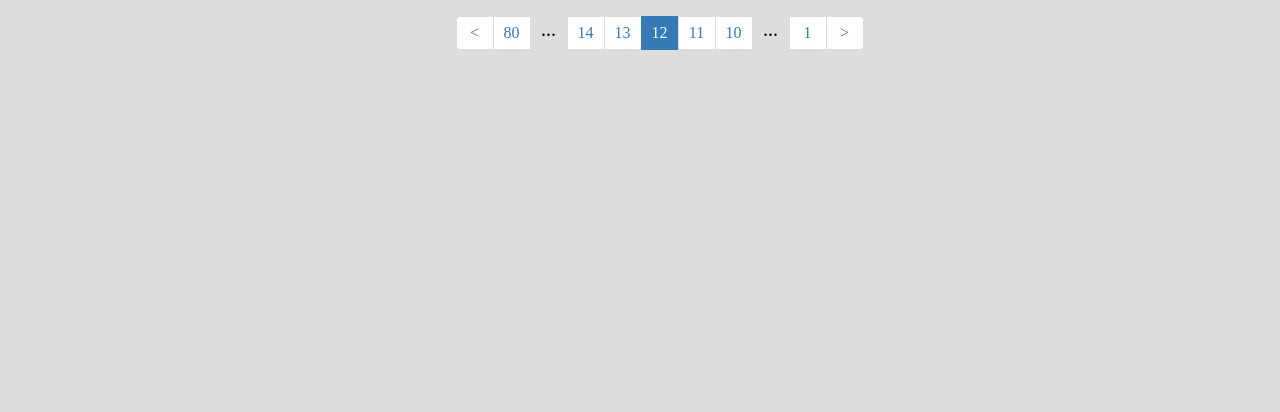
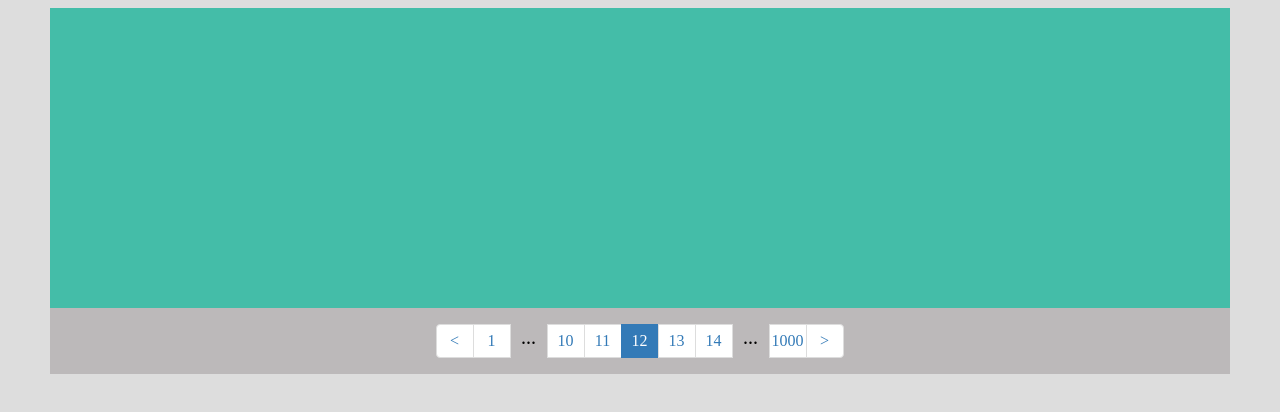
Before and after one commit to Mr-Badger/EathPaginator, a website: page app/index.html in a window 1280 px wide. Drawn offline with nearby package versions, Linux system fonts and the light colour scheme; files that its build step writes are made by us from their sources.

Commit message:
Minor css adjustments, added keyboard events. Renamed HasControls too controls.

```diff
--- a/app/index.html
+++ b/app/index.html
@@ -13,18 +13,21 @@
 </head>
 <body>
 	<div class="container">
-		<ul class="eathPaginator" id="eathPaginator"></ul>
+		<div id="boxbox" tabindex="1">
+			<div class="banner"></div>
+			<ul class="eathPaginator" id="eathPaginator"></ul>
+		</div>
 	</div>
 	<script src="dist/js/build.js"></script>
 	<script>
 		$(function() {
 			var a = new window.EathPaginator('#eathPaginator', {
-				pages: 80,
+				pages: 1000,
 				edges: 1,
 				mid: 2,
 				startPage: 12,
-				hasControls: true,
-				reverseOrder: true,
+				keyboard: '#boxbox',
+				controls: true,
 				pageChanged: function(numba) { console.log(numba); }
 			});
 
--- a/app/src/js/main.js
+++ b/app/src/js/main.js
@@ -4,11 +4,12 @@ window.EathPaginator = (function() {
 
 	var EathPaginator = function(el, options) {
 		if (!el) {
-			throw new Error('A DOM element reference is required');
+			throw new Error('A DOM element reference is required!');
 		}
-		options = options || {};
 		that = this;
 		this.el = $(el);
+
+		options = options || {};
 		this.pages = options.pages || 1;
 		this.selected = options.startPage || 1;
 
@@ -19,8 +20,13 @@ window.EathPaginator = (function() {
 		this.rightMid = options.rightMid || options.mid || 1;
 
 		this.dotOperator = options.dotOperator !== false; //default true
-		this.hasControls = options.hasControls || false;
+		this.controls = options.controls || false;
 		this.reverseOrder = options.reverseOrder || false;
+
+		this.keyboard = $(options.keyboard) || undefined;
+		this.prevKeyCode = options.prevKeyCode || 37; //left-arrow
+		this.nextKeyCode = options.nextKeyCode || 39; //right-arrow
+
 		this.pageChanged = options.pageChanged || function(pageNumber) {};
 
 		this.pageClass = options.pageClass || 'page';
@@ -39,9 +45,12 @@ window.EathPaginator = (function() {
 		this.el.on('click', clickClasses, function(event) {
 			that.gotoPage(Number($(event.target).attr(that.dataPageClass)));
 		});
-		if(this.hasControls) {
+		if(this.controls) {
 			this.el.on('click', '.'+this.prevClass, function() { that.gotoPage(that.selected + (that.reverseOrder ? 1 : -1)); });
 			this.el.on('click', '.'+this.nextClass, function() { that.gotoPage(that.selected + (that.reverseOrder ? -1 : 1)); });
+		}
+		if(this.keyboard !== undefined) {
+			this.keyboard.on('keyup', this.keyboardEvent);
 		}
 
 		this._redrawDOM();
@@ -70,6 +79,17 @@ window.EathPaginator = (function() {
 		return that.selected;
 	};
 
+	EathPaginator.prototype.keyboardEvent = function(event) {
+		switch(event.keyCode) {
+			case that.prevKeyCode:   //left-arrow
+				that.gotoPage(that.selected + (that.reverseOrder ? 1 : -1));
+				break;
+			case that.nextKeyCode:   //right-arrow
+				that.gotoPage(that.selected + (that.reverseOrder ? -1 : 1));
+				break;
+		}
+	};
+
 	EathPaginator.prototype._redrawDOM = function() {
 		that.el.empty();
 		var i, page, el, classTemp, reverseTemp,
@@ -81,7 +101,7 @@ window.EathPaginator = (function() {
 			totalPages = secondDots + that.rightEdge;
 
 		//Add previous button
-		if(that.hasControls) {
+		if(that.controls) {
 			reverseTemp = that.reverseOrder ? that.pages : 1;
 			classTemp = that.mainClass.concat(' ', that.prevClass, ' ', (reverseTemp === that.selected ? that.endClass : ''));
 			el = $(that.element).addClass(classTemp);
@@ -136,7 +156,7 @@ window.EathPaginator = (function() {
 			}
 		}
 		//Add next button
-		if(that.hasControls) {
+		if(that.controls) {
 			if(that.reverseOrder) {
 				that.el.prepend(reverseTemp);
 			}
--- a/app/src/less/main.less
+++ b/app/src/less/main.less
@@ -7,24 +7,31 @@ body {
 	background-color: #DDD;
 }
 
-li {
-	list-style: none;
-}
-
 .container {
 	max-width: 1180px;
 	margin: 0 auto;
 }
 
+#boxbox {
+	background-color: #BCB9BA;
+	outline: none;
+	.banner {
+		height: 300px;
+		background-color: #44BDA8;
+	}
+}
+
 .eathPaginator {
 	display: flex;
 	justify-content: center;
-	margin: 1em 0;
+	margin: 0;
+	padding: 1em 0;
 	text-align: center;
 	color: #337AB7;
 	user-select: none;
 
 	> .pag {
+		list-style: none;
 		padding: 7px 0;
 		width: 38px;
 		margin-left: -1px;
```
